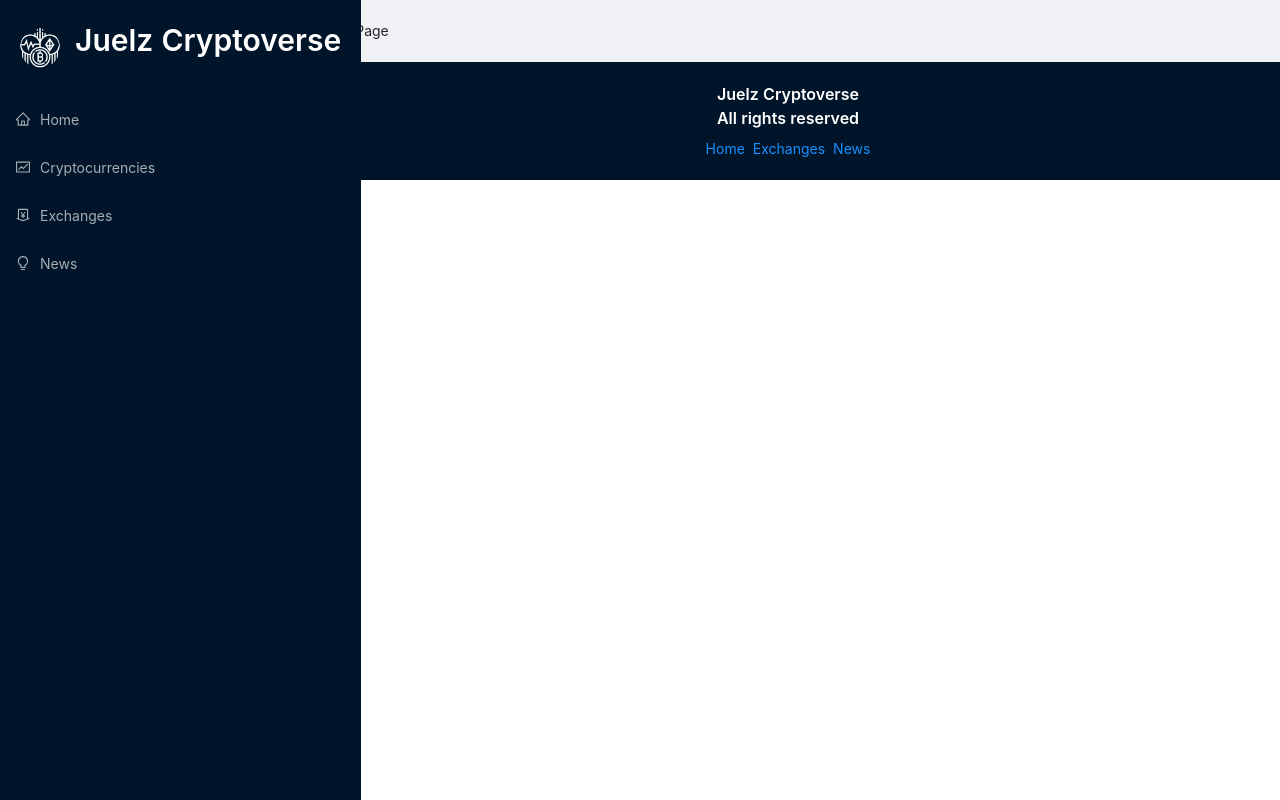
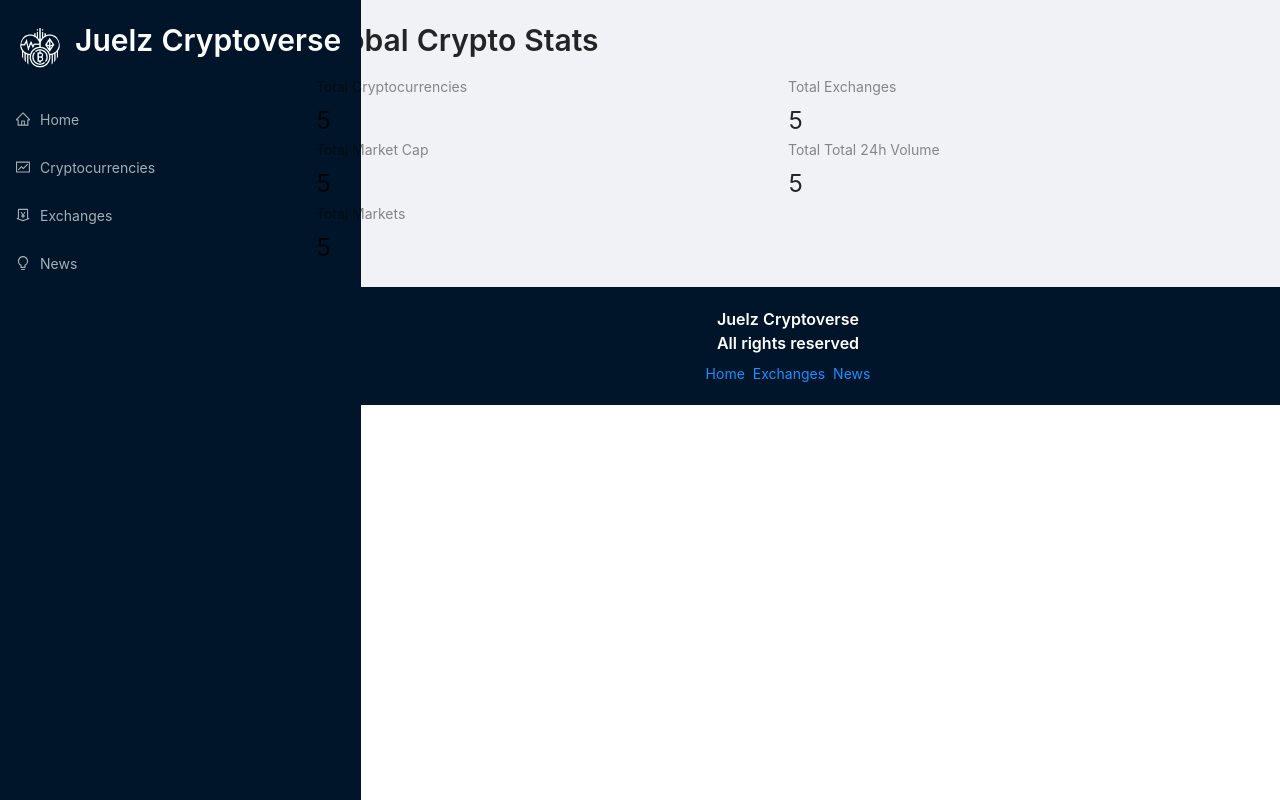
Before and after one commit to bregarulai/juelzCryptoverse, a React (Create React App) app: page / in a window 1280 px wide. Built offline with nearby package versions, Linux system fonts and the light colour scheme.

Commit message:
created redux store and provider for the app

```diff
--- /dev/null
+++ b/src/app/store.js
@@ -0,0 +1,5 @@
+import { configureStore } from "@reduxjs/toolkit";
+
+export default configureStore({
+    reducer: {}
+})
--- a/src/index.js
+++ b/src/index.js
@@ -1,13 +1,18 @@
 import React from 'react';
 import ReactDOM from 'react-dom';
 import { BrowserRouter as Router } from 'react-router-dom';
+import { Provider } from 'react-redux';
 
 import "antd/dist/antd.css"
 import App from './App';
+import store from "./app/store"
 
 ReactDOM.render(
   <Router>
+    <Provider store={store}>
+
     <App />
+    </Provider>
   </Router>,
   document.getElementById('root')
 );
--- a/src/pages/HomePage.jsx
+++ b/src/pages/HomePage.jsx
@@ -1,7 +1,35 @@
 import React from 'react';
+import millify from 'millify';
+import { Typography, Row, Col, Statistic } from 'antd';
+import { Link } from 'react-router-dom';
+
+const { Title } = Typography;
 
 const HomePage = () => {
-  return <div>HomePage</div>;
+  return (
+    <>
+      <Title level={2} className='heading'>
+        Global Crypto Stats
+      </Title>
+      <Row>
+        <Col span={12}>
+          <Statistic title='Total Cryptocurrencies' value='5' />
+        </Col>
+        <Col span={12}>
+          <Statistic title='Total Exchanges' value='5' />
+        </Col>
+        <Col span={12}>
+          <Statistic title='Total Market Cap' value='5' />
+        </Col>
+        <Col span={12}>
+          <Statistic title='Total Total 24h Volume' value='5' />
+        </Col>
+        <Col span={12}>
+          <Statistic title='Total Markets' value='5' />
+        </Col>
+      </Row>
+    </>
+  );
 };
 
 export default HomePage;
```
Also changed, not shown: src/services/cryptoApi.js (added).
